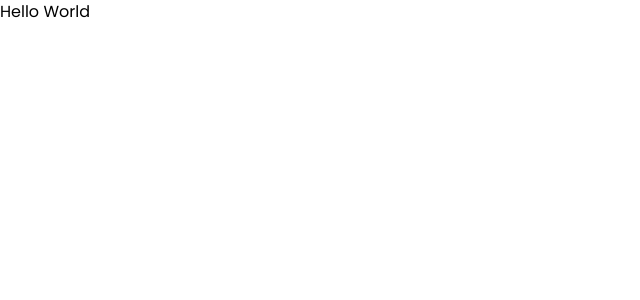
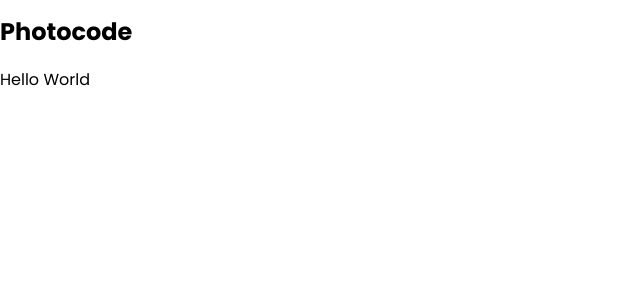
Before and after one commit to KaizenSheesh/image-gallery, a Next.js app: page / in a window 1280 px wide. Shown: the top 300 px of the page, without its empty margins (0-640 px from the left). Built offline with nearby package versions, Linux system fonts and the light colour scheme.

Commit message:
feat(navbar layout): add navbar

```diff
--- a/src/app/layout.tsx
+++ b/src/app/layout.tsx
@@ -1,6 +1,7 @@
 import type { Metadata } from "next";
 import { Poppins } from "next/font/google";
 import "./globals.css";
+import { Navbar } from "@/components/molecules/navbar";
 
 const poppins = Poppins({
   weight: ["300", "400", "600", "700", "800", "900"],
@@ -19,7 +20,10 @@ export default function RootLayout({
 }>) {
   return (
     <html lang="en">
-      <body className={poppins.className}>{children}</body>
+      <body className={poppins.className}>
+        <Navbar />
+        <div className="mt-[68px]">{children}</div>
+        </body>
     </html>
   );
 }
--- a/src/components/molecules/navbar.tsx
+++ b/src/components/molecules/navbar.tsx
@@ -0,0 +1,16 @@
+import { useState } from "react"
+export const Navbar = () => {
+    return (
+        <nav className="fixed left-0 top-0 z-50 w-full h-16 flex justify-center items-center bg-white/90 px-2 py-0.5 backdrop-blur-2xl md:px-0">
+            <div className="container flex flex-col items-center md:flex-row">
+                <div className="flex w-full items-center justify-between gap-2">
+                    <div className="flex items-center gap-x-2">
+                        <h5 className="font-bold md:text-lg lg:text-2xl">
+                            Photo<span className="text-orangeprimary">code</span>
+                        </h5>
+                    </div>
+                </div>
+            </div>
+        </nav>
+    )
+}
```
